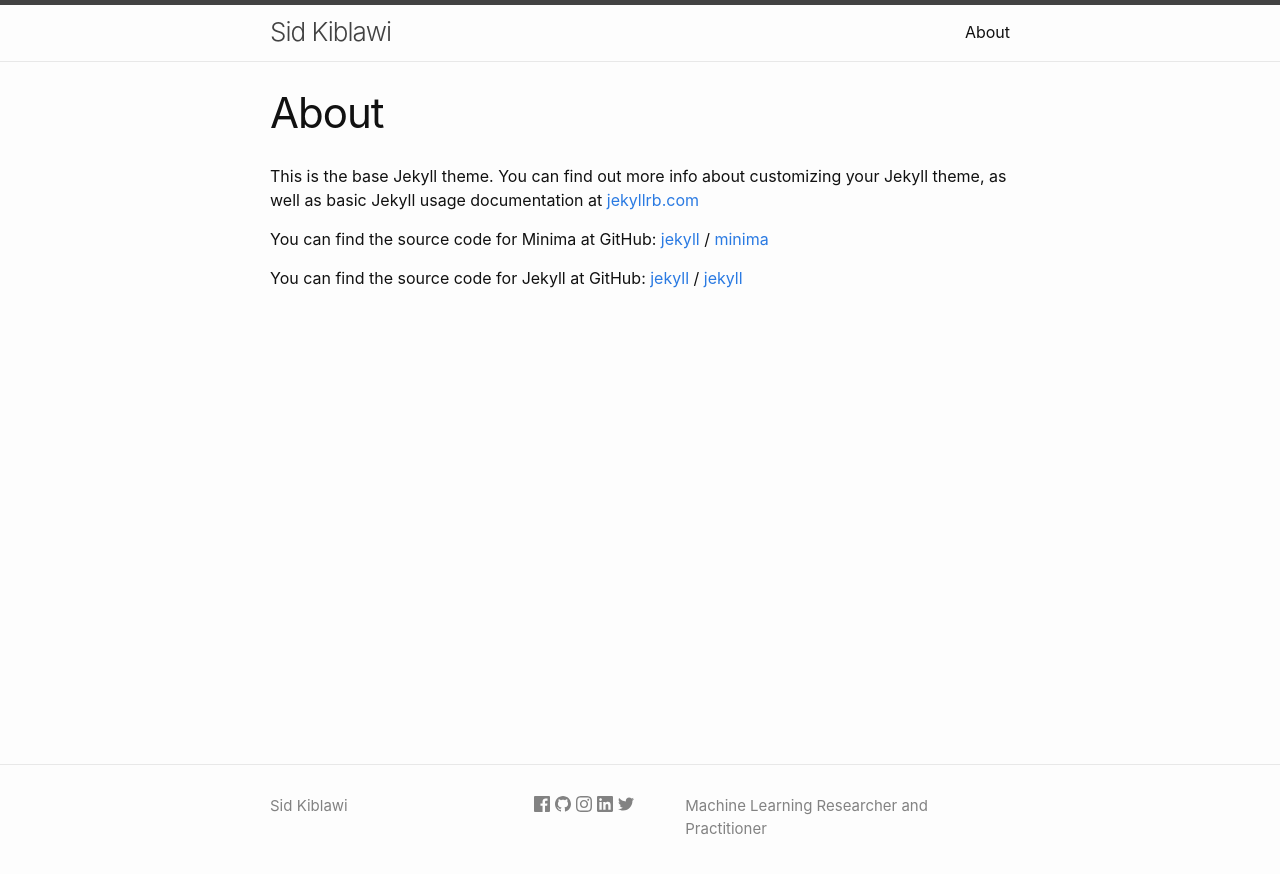
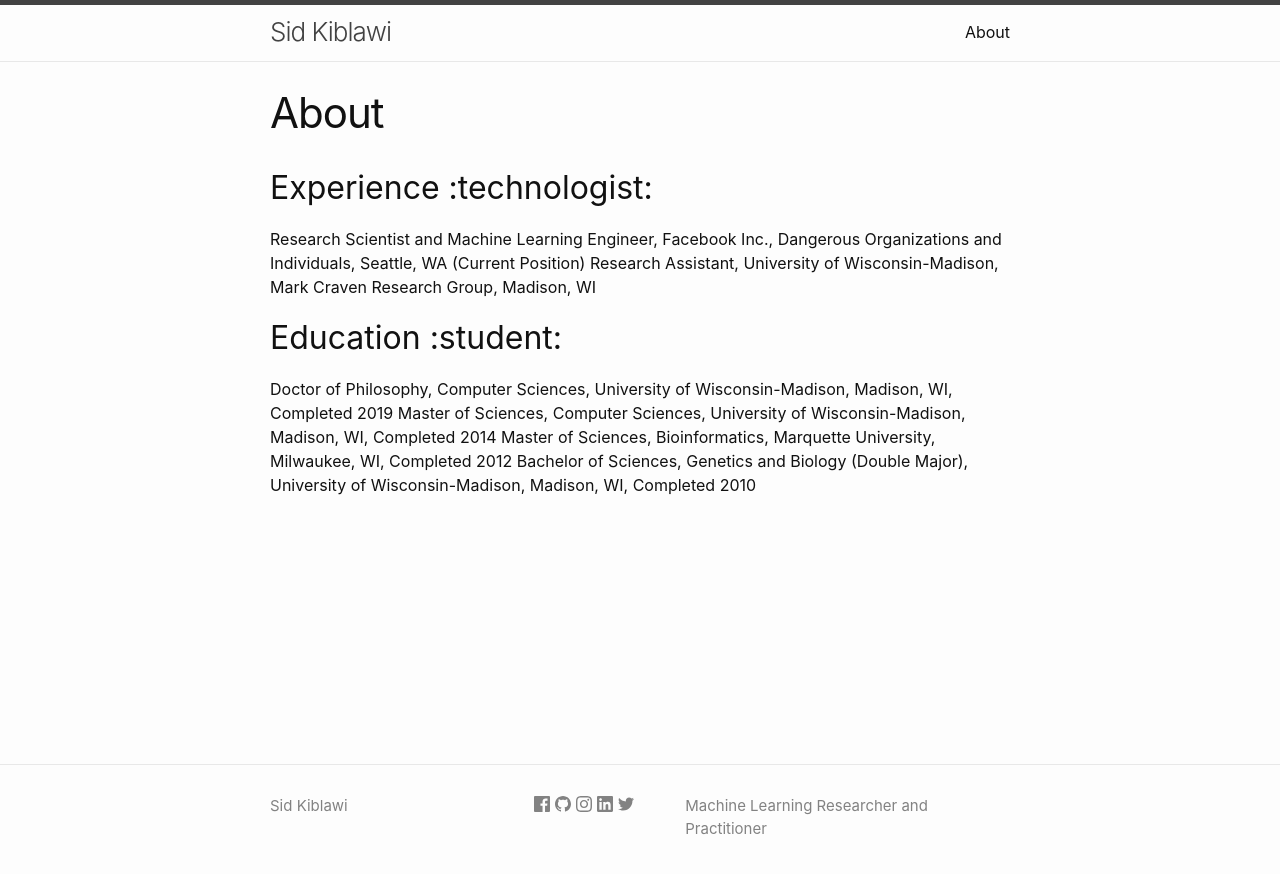
Before and after one commit to sidkiblawi/sidkiblawi.github.io, a Jekyll site: the page built from about.markdown, in a window 1280 px wide. Shown: the top 874 px of the page. Built offline with Jekyll 4.4.1, drawn with Linux system fonts in a browser that asks for light colours.

Commit message:
Update about.markdown
Updated about info

```diff
--- a/about.markdown
+++ b/about.markdown
@@ -4,15 +4,13 @@ title: About
 permalink: /about/
 ---
 
-This is the base Jekyll theme. You can find out more info about customizing your Jekyll theme, as well as basic Jekyll usage documentation at [jekyllrb.com](https://jekyllrb.com/)
+## Experience :technologist:
 
-You can find the source code for Minima at GitHub:
-[jekyll][jekyll-organization] /
-[minima](https://github.com/jekyll/minima)
+Research Scientist and Machine Learning Engineer, Facebook Inc., Dangerous Organizations and Individuals, Seattle, WA (Current Position)
+Research Assistant, University of Wisconsin-Madison, Mark Craven Research Group, Madison, WI
 
-You can find the source code for Jekyll at GitHub:
-[jekyll][jekyll-organization] /
-[jekyll](https://github.com/jekyll/jekyll)
-
-
-[jekyll-organization]: https://github.com/jekyll
+## Education :student:
+Doctor of Philosophy, Computer Sciences, University of Wisconsin-Madison, Madison, WI, Completed 2019
+Master of Sciences, Computer Sciences, University of Wisconsin-Madison, Madison, WI, Completed 2014
+Master of Sciences, Bioinformatics, Marquette University, Milwaukee, WI, Completed 2012
+Bachelor of Sciences, Genetics and Biology (Double Major), University of Wisconsin-Madison, Madison, WI, Completed 2010
```
